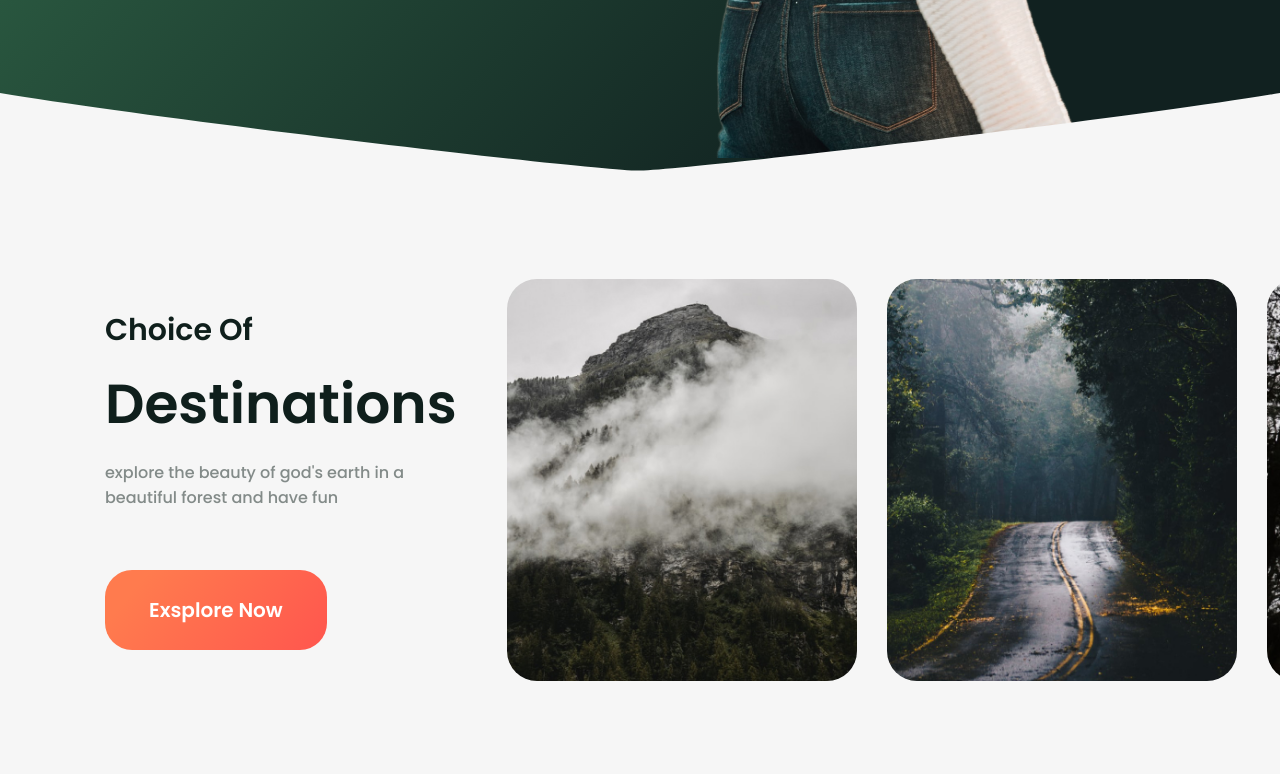
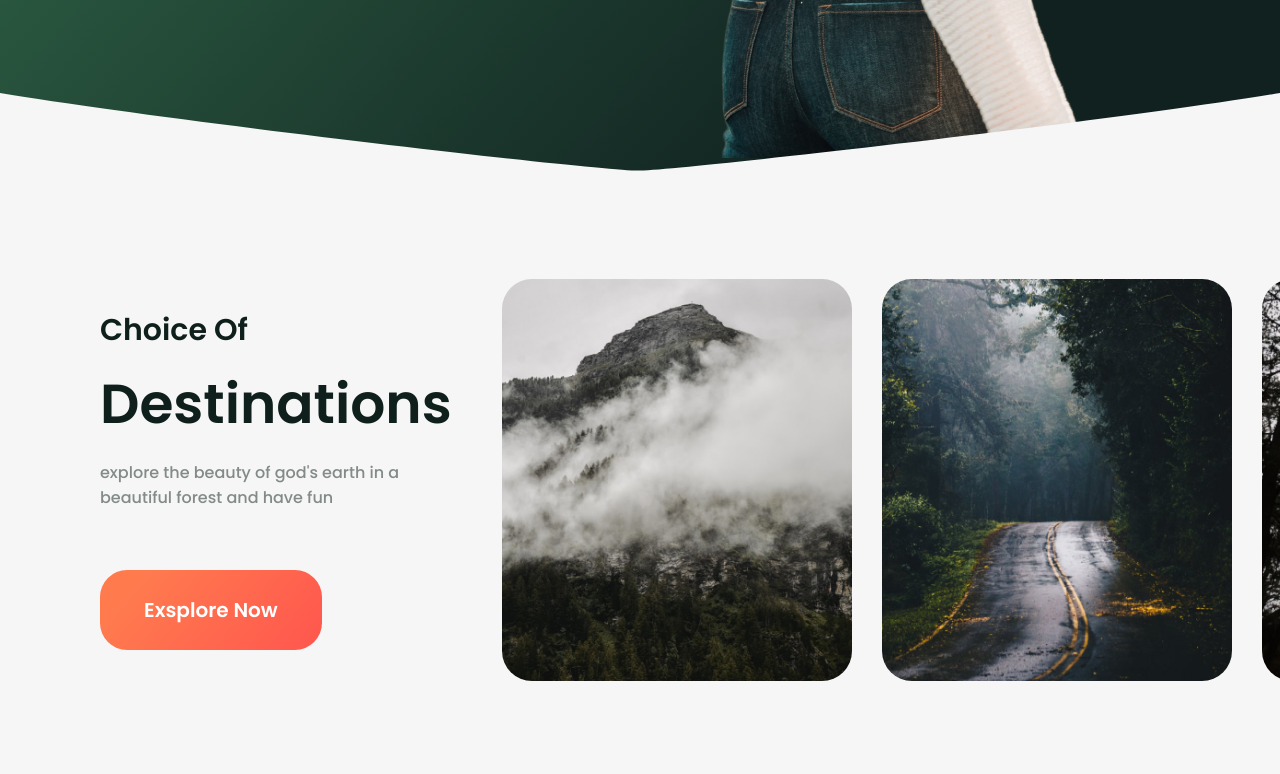
Before and after one commit to KEBOAIBEK/travel-project, a plain HTML site: page index.html in a window 1280 px wide. Shown: the part 751-1525 px from the top of the page. Drawn offline with nearby package versions, Linux system fonts and the light colour scheme.

Commit message:
evoluate

```diff
--- a/css/main.css
+++ b/css/main.css
@@ -3,7 +3,7 @@
 @import url('https://fonts.googleapis.com/css2?family=Poppins:wght@400;500;600;700&display=swap');
 
 :root {
-	--container-width: 1270px;
+	--container-width: 1440px;
 	--container-padding: 100px;
 	--secondary: rgba(15, 31, 28, 0.5);
 }
--- a/index.html
+++ b/index.html
@@ -191,7 +191,7 @@
 			</nav>
 		</div>
 	</footer>
-	ggkjsadhkjashdkjashdkja hdkajs dhajkdhaksj dhajk hajkh ajks dhakjdh askjd ajks dhakjdha jkd
+
 
 	<script src="https://cdnjs.cloudflare.com/ajax/libs/jquery/3.6.1/jquery.min.js"
 		integrity="sha512-aVKKRRi/Q/YV+4mjoKBsE4x3H+BkegoM/em46NNlCqNTmUYADjBbeNefNxYV7giUp0VxICtqdrbqU7iVaeZNXA=="
```
